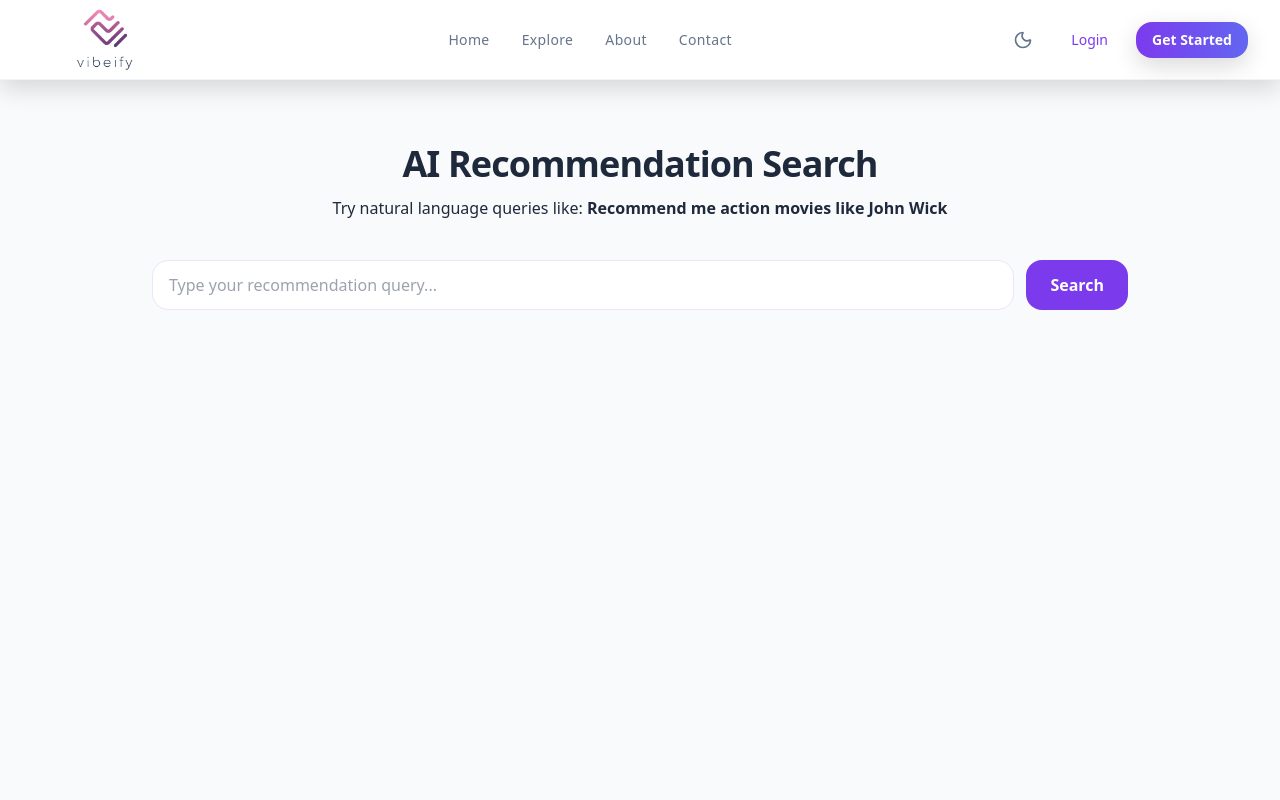
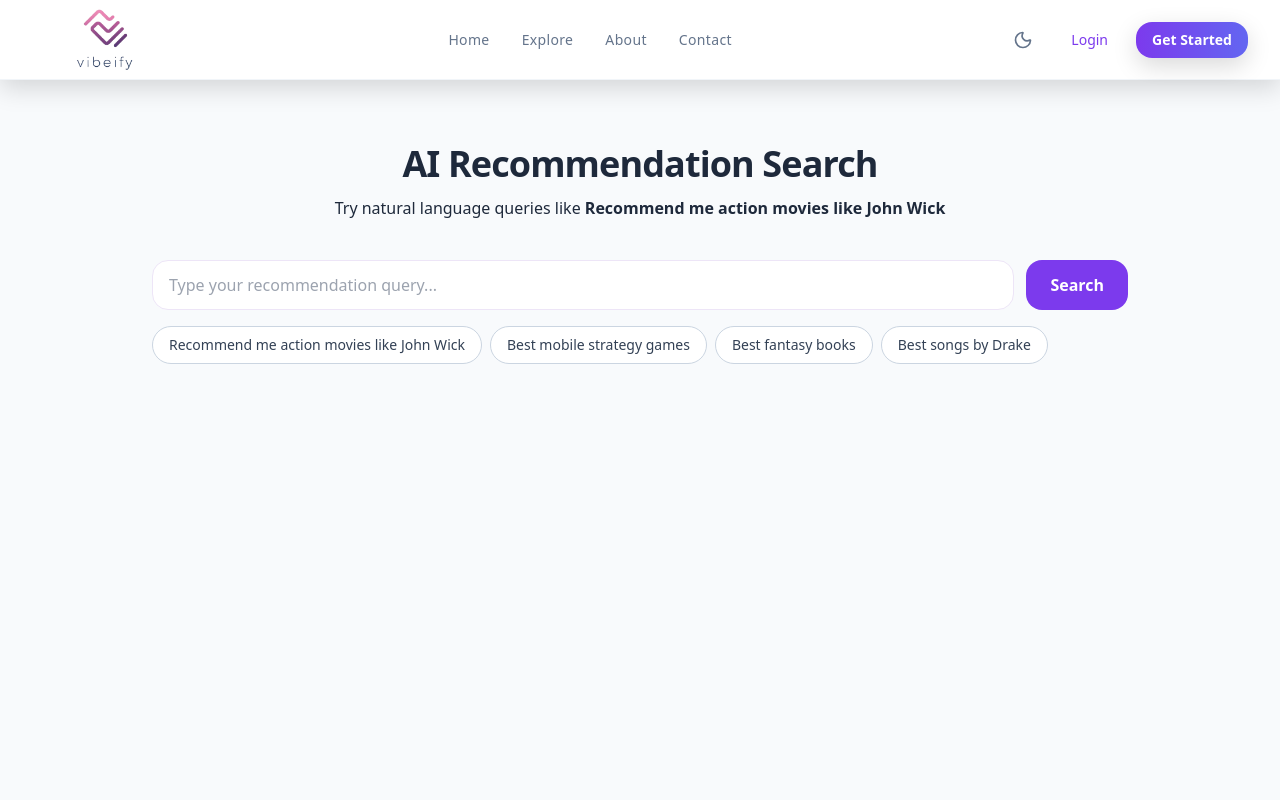
Before and after one commit to Anmol131/recommendation_system, a React (Vite) app in the folder frontend/: page /recommend in a window 1280 px wide. Shown: the top 800 px of the page. Built offline with nearby package versions, Linux system fonts and the light colour scheme.

Commit message:
feat(frontend): add example prompts and clean AI backend route

```diff
--- a/frontend/src/pages/RecommendationPage.jsx
+++ b/frontend/src/pages/RecommendationPage.jsx
@@ -1,6 +1,13 @@
 import React, { useState } from 'react';
 import { analyzeQuery } from '../api/endpoints';
 import RecommendationCard from '../components/RecommendationCard';
+
+const EXAMPLE_QUERIES = [
+  'Recommend me action movies like John Wick',
+  'Best mobile strategy games',
+  'Best fantasy books',
+  'Best songs by Drake',
+];
 
 export default function RecommendationPage() {
   const [query, setQuery] = useState('');
@@ -8,10 +15,8 @@ export default function RecommendationPage() {
   const [error, setError] = useState('');
   const [data, setData] = useState(null);
 
-  const handleSubmit = async (e) => {
-    e.preventDefault();
-
-    if (!query.trim()) {
+  const runSearch = async (searchQuery) => {
+    if (!searchQuery.trim()) {
       setError('Please enter a query.');
       return;
     }
@@ -19,7 +24,7 @@ export default function RecommendationPage() {
     try {
       setLoading(true);
       setError('');
-      const result = await analyzeQuery(query, 5);
+      const result = await analyzeQuery(searchQuery, 5);
       setData(result);
     } catch (err) {
       setError(err?.response?.data?.message || err.message || 'Something went wrong.');
@@ -27,6 +32,16 @@ export default function RecommendationPage() {
     } finally {
       setLoading(false);
     }
+  };
+
+  const handleSubmit = async (e) => {
+    e.preventDefault();
+    await runSearch(query);
+  };
+
+  const handleExampleClick = async (example) => {
+    setQuery(example);
+    await runSearch(example);
   };
 
   return (
@@ -37,13 +52,12 @@ export default function RecommendationPage() {
             AI Recommendation Search
           </h1>
           <p className="mt-3 text-base text-light-text dark:text-dark-text/90">
-            Try natural language queries like:
-            {' '}
+            Try natural language queries like{' '}
             <span className="font-semibold">Recommend me action movies like John Wick</span>
           </p>
         </header>
 
-        <form onSubmit={handleSubmit} className="mb-8 flex flex-col gap-3 sm:flex-row">
+        <form onSubmit={handleSubmit} className="mb-4 flex flex-col gap-3 sm:flex-row">
           <input
             type="text"
             value={query}
@@ -59,9 +73,30 @@ export default function RecommendationPage() {
           </button>
         </form>
 
+        <div className="mb-8 flex flex-wrap gap-2">
+          {EXAMPLE_QUERIES.map((example) => (
+            <button
+              key={example}
+              type="button"
+              onClick={() => handleExampleClick(example)}
+              className="rounded-full border border-slate-300 bg-white px-4 py-2 text-sm text-slate-700 transition hover:bg-slate-100 dark:border-slate-600 dark:bg-slate-800 dark:text-slate-200 dark:hover:bg-slate-700"
+            >
+              {example}
+            </button>
+          ))}
+        </div>
+
         {error ? (
-          <div className="mb-6 rounded-lg border border-red-300 bg-red-50 px-4 py-3 text-red-700">
+          <div className="mb-6 rounded-lg border border-red-300 bg-red-50 px-4 py-3 text-red-700 dark:border-red-800 dark:bg-red-950/40 dark:text-red-300">
             {error}
+          </div>
+        ) : null}
+
+        {loading ? (
+          <div className="mb-8 rounded-lg bg-surface-container-low px-5 py-6 shadow-sm">
+            <p className="text-sm text-slate-700 dark:text-slate-200">
+              Analyzing your query and preparing recommendations...
+            </p>
           </div>
         ) : null}
 
@@ -99,7 +134,9 @@ export default function RecommendationPage() {
                   ))}
                 </div>
               ) : (
-                <p>No results found.</p>
+                <div className="rounded-lg border border-slate-200 bg-white px-5 py-6 text-slate-700 shadow-sm dark:border-slate-700 dark:bg-slate-800 dark:text-slate-200">
+                  No results found for this query. Try one of the example prompts above.
+                </div>
               )}
             </section>
           </div>
```
Also changed, not shown: 1 other file (tests, documents, lock files or other folders).
